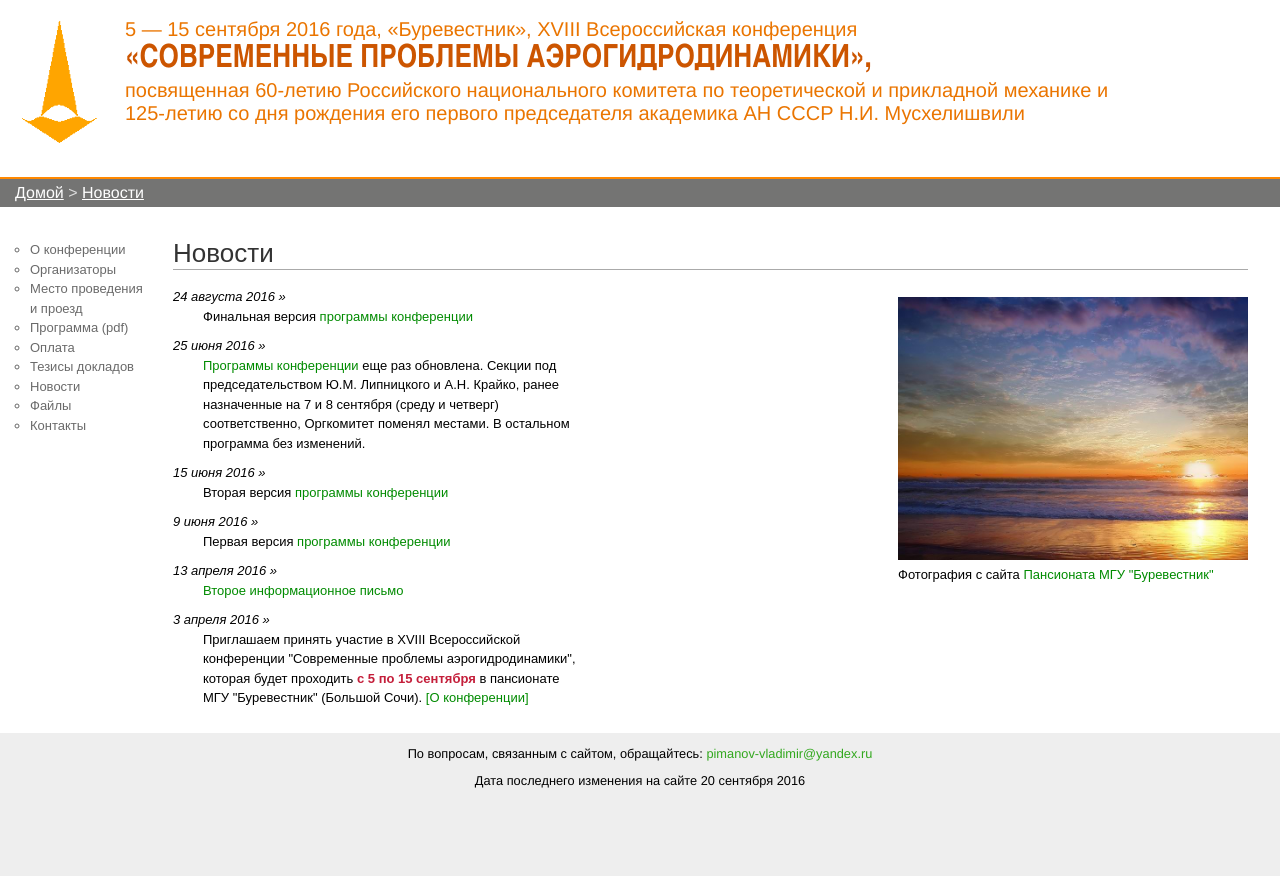
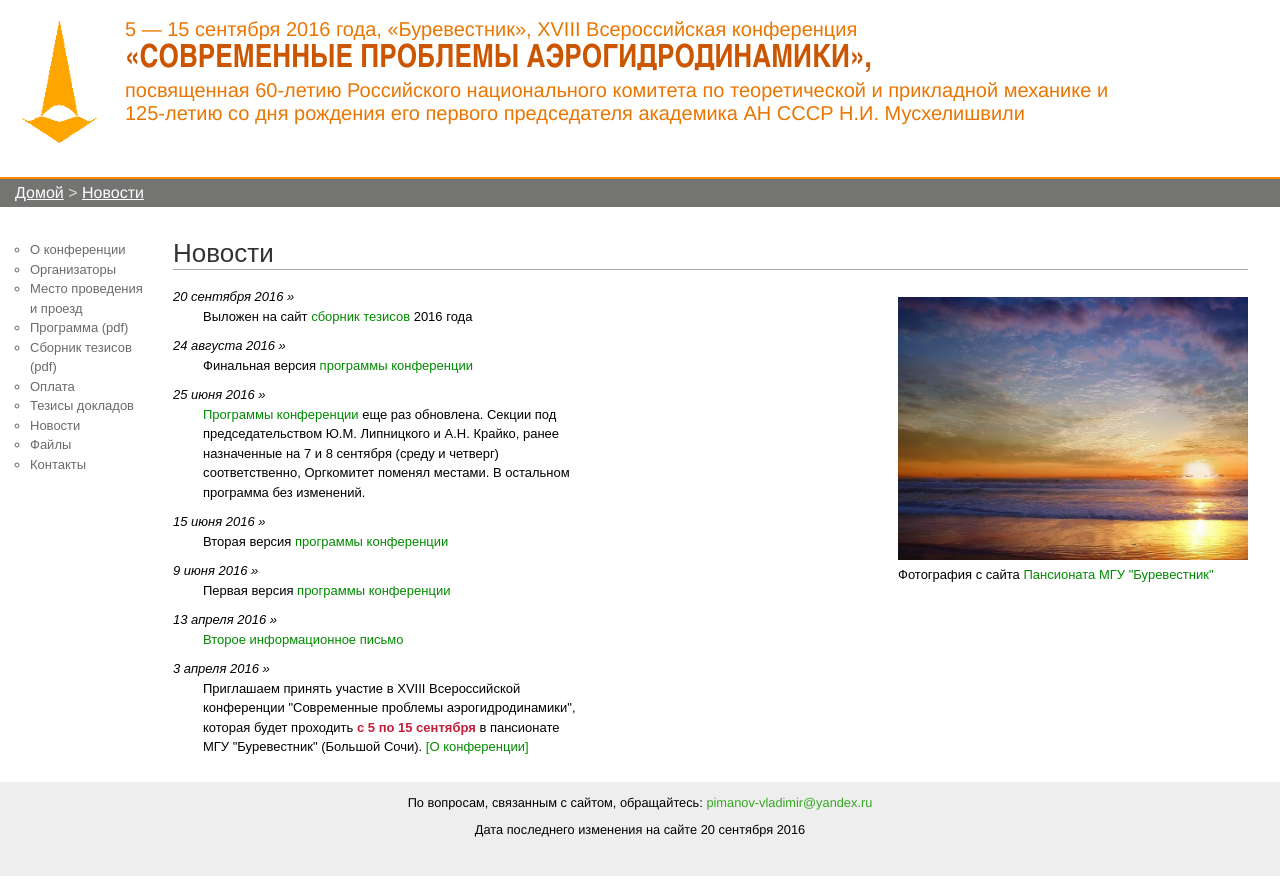
Before and after one commit to pimanov/aerohydro, a Jekyll site: the page built from index.html, in a window 1280 px wide. Shown: the top 876 px of the page. Built offline with Jekyll 4.4.1, drawn with Linux system fonts in a browser that asks for light colours; Markdown is read by kramdown in place of the engine named in the settings.

Commit message:
Tesisy_Burevestnik.pdf added

```diff
--- a/2016/downloads.html
+++ b/2016/downloads.html
@@ -10,4 +10,5 @@ title: Файлы
    <dt> <a href="/2016/downloads/Announcement-1.docx">Скачать</a> первое информационное письмо</dt>
    <dt> <a href="/2014/downloads/Тезисы-образец.doc">Скачать</a> образец оформления тезисов</dt>
    <dt> <a href="/2014/downloads/sbornik.pdf">Скачать</a> сборник тезисов 2014 года</dt>
+   <dt> <a href="/2016/downloads/Tesisy_Burevestnik.pdf">Скачать</a> сборник тезисов 2016 года</dt>
 </dl>
--- a/_layouts/default.html
+++ b/_layouts/default.html
@@ -32,6 +32,7 @@
           <li><a href="/2016/org.html">Организаторы</a></li>
           <li><a href="/2016/place.html">Место проведения и проезд</a></li>
           <li><a href="/2016/downloads/program.pdf">Программа (pdf)</a></li>
+          <li><a href="/2016/downloads/Tesisy_Burevestnik.pdf">Сборник тезисов (pdf)</a></li>
           <li><a href="/2016/pay.html">Оплата</a></li>
           <li><a href="/2016/abstracts.html">Тезисы докладов</a></li>
           <li><a href="/index.html">Новости</a></li>
--- a/index.html
+++ b/index.html
@@ -4,6 +4,11 @@ title: Новости
 ---
 <h1>Новости</h1>
 <div style="float: left; width: 410px">
+
+  <em>20 сентября 2016 &raquo;</em>
+  <div style="margin: 0px 5px 10px 30px">
+     Выложен на сайт <a href="/2016/downloads/Tesisy_Burevestnik.pdf">сборник тезисов</a> 2016 года
+  </div>
 
   <em>24 августа 2016 &raquo;</em>
   <div style="margin: 0px 5px 10px 30px">
```
Also changed, not shown: 1 other file.
